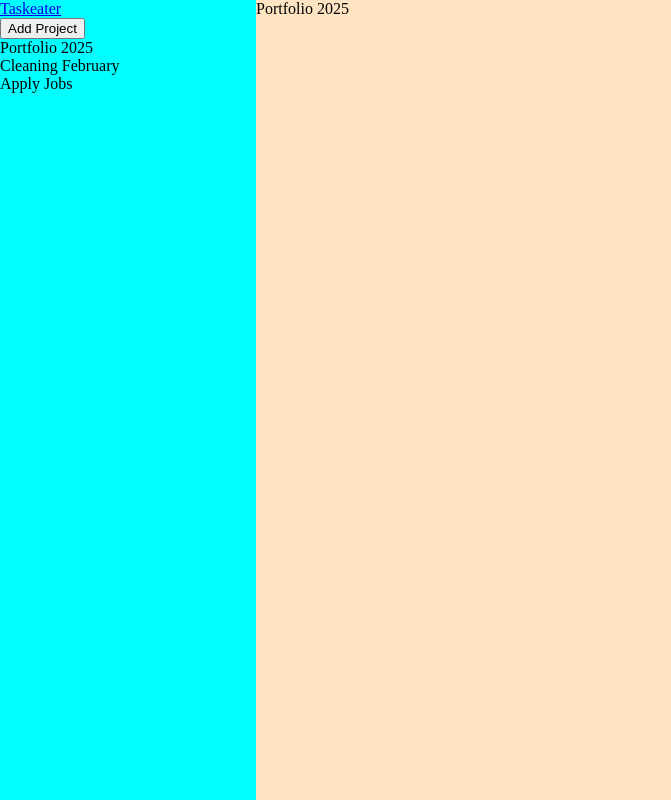
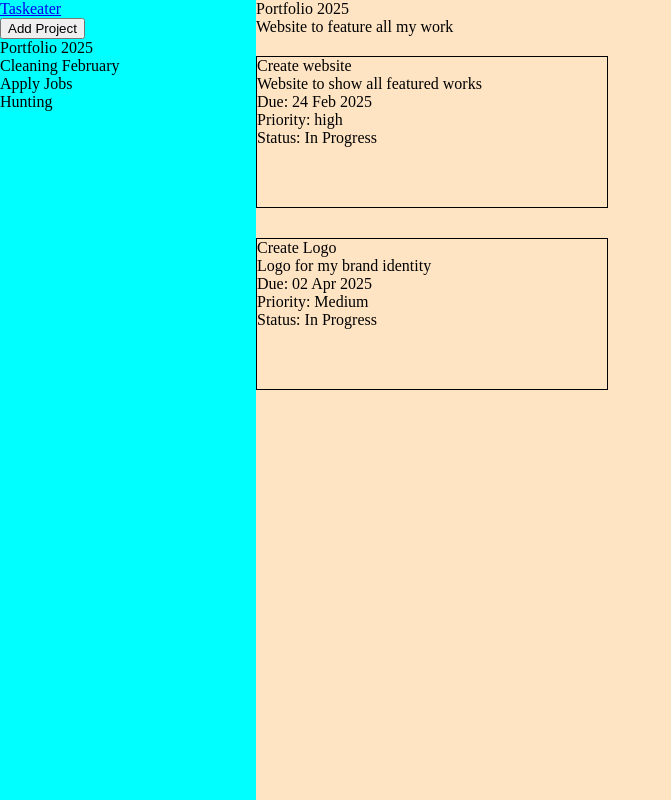
Before and after one commit to ashLuchowa/todo, a website built with webpack: page src/template.html in a window 1280 px wide. Both pictures are taken after a click on the element "Portfolio 2025". Shown: the whole page, without its empty margins (0-671 px from the left). Built offline with nearby package versions, Linux system fonts and the light colour scheme.

Commit message:
Complete render task logic

```diff
--- a/src/index.js
+++ b/src/index.js
@@ -59,8 +59,16 @@ function generateMain(e) {
     mainContent.classList.add('main-content');
     let existMainContent = outerBox.querySelector('.main-content');
 
+    // Div to store Project header info
+    const outerProjectDiv = document.createElement('div');
+    outerProjectDiv.classList.add('main-header');
+
+    // Div to store Task Containers
+    const outerTaskContainer = document.createElement('div');
+    outerTaskContainer.classList.add('outer-task-container');
+
     // Stop repeating and reset mainContent
-    if(existMainContent) {
+    if (existMainContent) {
         existMainContent.remove();
     }
 
@@ -74,14 +82,55 @@ function generateMain(e) {
         return p.title === projectTitle;
     });
 
+    // Render project in main area
+    function renderMainInfo(elementDiv, elementAttribute, value) {
+        elementDiv = document.createElement('div');
+        elementDiv.classList.add(`header-${value}`);
+        elementDiv.textContent = elementAttribute;
+
+        outerProjectDiv.appendChild(elementDiv);
+        mainContent.appendChild(outerProjectDiv);
+    }
+
+    // Render selected project's tasks in main area
+    function renderTaskInfo(task) {
+        const innerTaskContainer = document.createElement('div');
+        innerTaskContainer.classList.add('inner-task-container');
+
+        // Function to generate each task detail such as title, description...
+        function constructTaskInfo(elementType, type, contentType, displayContent, taskValue) {
+            elementType = document.createElement(type);
+            elementType.textContent = `${contentType}${displayContent}`;
+
+            const taskDiv = document.createElement('div');
+            taskDiv.classList.add(taskValue);
+            taskDiv.appendChild(elementType);
+
+            innerTaskContainer.appendChild(taskDiv);
+        }
+
+        mainContent.appendChild(outerTaskContainer);
+        outerTaskContainer.appendChild(innerTaskContainer);
+
+        constructTaskInfo('titleType', 'p', '', task.title, 'task-title');
+        constructTaskInfo('descriptionType', 'p', '', task.description, 'task-description');
+        constructTaskInfo('dateType', 'p', 'Due: ', task.dueDate, 'task-date');
+        constructTaskInfo('priorityType', 'p', 'Priority: ', task.priority, 'task-priority');
+        constructTaskInfo('statusType', 'p', 'Status: ', task.status, 'task-status');
+    }
+
     if (projectResult) {
         // generate title
-        const headerTitle = document.createElement('div');
-        headerTitle.classList.add('header-title');
-        headerTitle.textContent = projectResult.title;
+        renderMainInfo('header-title', projectResult.title, 'title');
+        renderMainInfo('header-description', projectResult.description, 'description');
 
-        mainContent.appendChild(headerTitle);
+        // Render Tasks
+        projectResult.taskArray.forEach(task => {
+            renderTaskInfo(task);
+        })
     }
 }
 
+
+
 initialiseApp();
--- a/src/project.js
+++ b/src/project.js
@@ -28,6 +28,7 @@ export class ManageTask {
         new Task('Create website', 'Website to show all featured works', '24 Feb 2025', 'high', 'In Progress', 'Setting', 'Portfolio 2025'),
         new Task('Remove Spiders', 'So many spider nets and dusts', '26 Mar 2025', 'Medium', 'In Progress', 'Setting', 'Cleaning February'),
         new Task('Create Logo', 'Logo for my brand identity', '02 Apr 2025', 'Medium', 'In Progress', 'Setting', 'Portfolio 2025'),
+        new Task('Sharpen Knife', 'Learn butchering', '02 May 2025', 'Medium', 'In Progress', 'Setting', 'Hunting'),
     ]
 
     // Push default tasks into appropriate project
@@ -52,6 +53,7 @@ export class ManageProject {
         new Project('Portfolio 2025', 'Website to feature all my work', 'add-task-btn', []),
         new Project('Cleaning February', 'Cleaning duties around the house', 'add-task-btn', []),
         new Project('Apply Jobs', 'Need to apply jobs', 'add-task-btn', []),
+        new Project('Hunting', 'I need to eat', 'add-task-btn', []),
     ];
 
     // Push default projects into array
--- a/src/styles.scss
+++ b/src/styles.scss
@@ -49,6 +49,17 @@ body {
 }
 
 /*--------- MAIN CONTENT ---------*/
-.outer-container {
+.main-content {
     background-color: bisque;
+    .outer-task-container {
+        margin-top: 20px;
+        display: grid;
+        grid-template-rows: 1fr 1fr;
+        gap: 30px;
+        .inner-task-container {
+            height: 150px;
+            width: 350px;
+            border: 1px solid black;
+        }
+    }
 }
```
Also changed, not shown: src/styles.css, 1 other file.
